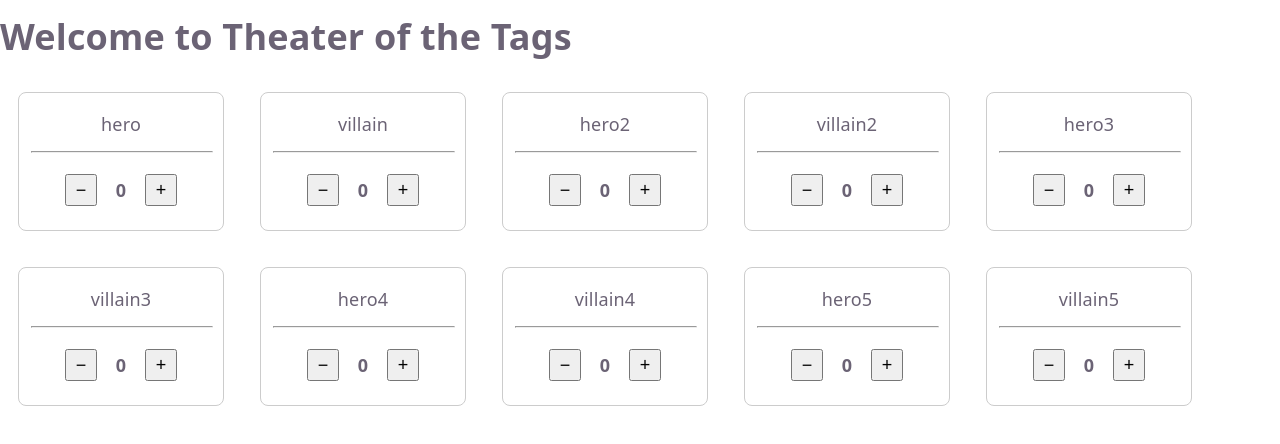
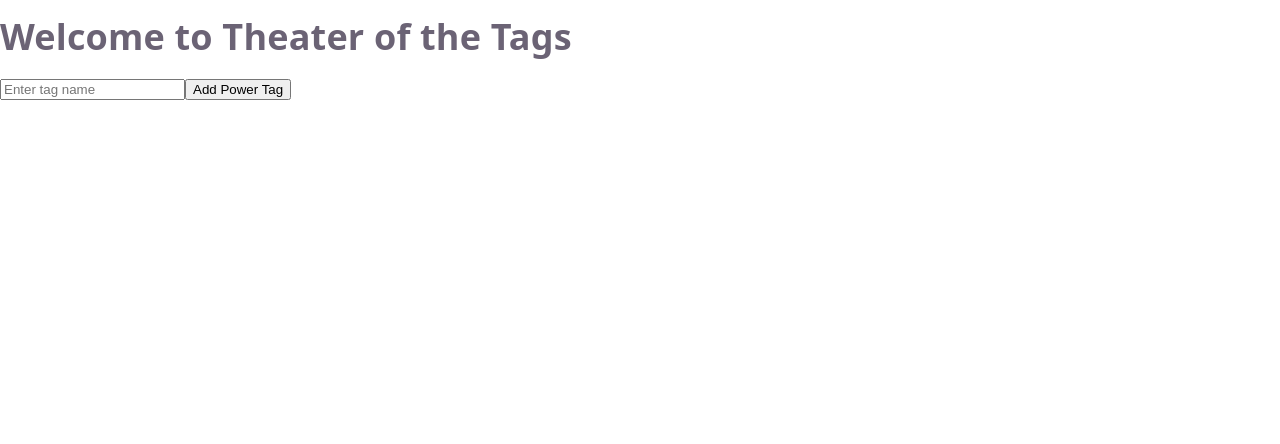
Before and after one commit to avocabavo/TheaterOfTheTags, a Vue app in the folder theater-of-the-mind/: page / in a window 1280 px wide. Shown: the top 444 px of the page. Built offline with nearby package versions, Linux system fonts and the light colour scheme; what y-websocket would draw is missing.

Commit message:
more reusable structuring

```diff
--- a/theater-of-the-mind/src/App.vue
+++ b/theater-of-the-mind/src/App.vue
@@ -1,22 +1,58 @@
 <script setup lang="ts">
 import NavigationBar from './components/NavigationBar.vue'
 import PowerTag from './components/PowerTag.vue'
+import { powerTags } from './lib/yjs'
+import { computed, onMounted, onUnmounted, ref } from 'vue'
+
+const newTagId = ref('')
+const tagIds = ref<string[]>([])
+
+function syncTagIds() {
+  tagIds.value = Array.from(powerTags.keys())
+}
+
+const observer = ()=> {
+  syncTagIds()
+}
+
+onMounted(()=> {
+  syncTagIds()
+  powerTags.observe(observer)
+})
+
+onUnmounted(()=> {
+  powerTags.unobserve(observer)
+})
+
+function addTag() {
+  const id = newTagId.value.trim()
+  if (!id || powerTags.has(id)) return
+
+  powerTags.set(id, 0)
+  newTagId.value = ''
+}
 </script>
 
 <template>
   <main>
     <NavigationBar />
+
+    <div class="toolbar">
+      <input
+        v-model="newTagId"
+        placeholder="Enter tag name"
+        @keyup.enter="addTag"
+      />
+      <button @click="addTag">Add Power Tag</button>
+    </div>
     <div class="tag-holder">
-      <PowerTag id="hero" />
-      <PowerTag id="villain" />
-      <PowerTag id="hero2" />
-      <PowerTag id="villain2" />
-      <PowerTag id="hero3" />
-      <PowerTag id="villain3" />
-      <PowerTag id="hero4" />
-      <PowerTag id="villain4" />
-      <PowerTag id="hero5" />
-      <PowerTag id="villain5" />
+      <PowerTag
+        v-for="tagId in tagIds"
+        :key="tagId"
+        :ymap="powerTags"
+        :id="tagId"
+        :field="tagId"
+      />
     </div>
   </main>
 </template>
--- a/theater-of-the-mind/src/components/PowerTag.vue
+++ b/theater-of-the-mind/src/components/PowerTag.vue
@@ -1,15 +1,16 @@
 <script setup lang="ts">
 import { computed, onMounted, onUnmounted, ref } from 'vue'
-import { powerTags } from '../lib/yjs'
 
 const props = defineProps<{
   id: string
+  ymap: Y.Map<any>
+  field: string
 }>()
 
 const localValue = ref(0)
 
 const syncFromYjs = () => {
-  localValue.value = powerTags.get(props.id) ?? 0
+  localValue.value = props.ymap.get(props.id) ?? 0
 }
 
 const observer = () => {
@@ -17,26 +18,26 @@ const observer = () => {
 }
 
 onMounted(() => {
-  if (!powerTags.has(props.id)) {
-    powerTags.set(props.id, 0)
+  if (!props.ymap.has(props.id)) {
+    props.ymap.set(props.id, 0)
   }
 
   syncFromYjs()
-  powerTags.observe(observer)
+  props.ymap.observe(observer)
 })
 
 onUnmounted(() => {
-  powerTags.unobserve(observer)
+  props.ymap.unobserve(observer)
 })
 
 const value = computed(() => localValue.value)
 
 function increment() {
-  powerTags.set(props.id, value.value + 1)
+  props.ymap.set(props.id, value.value + 1)
 }
 
 function decrement() {
-  powerTags.set(props.id, value.value - 1)
+  props.ymap.set(props.id, value.value - 1)
 }
 </script>
 
```
